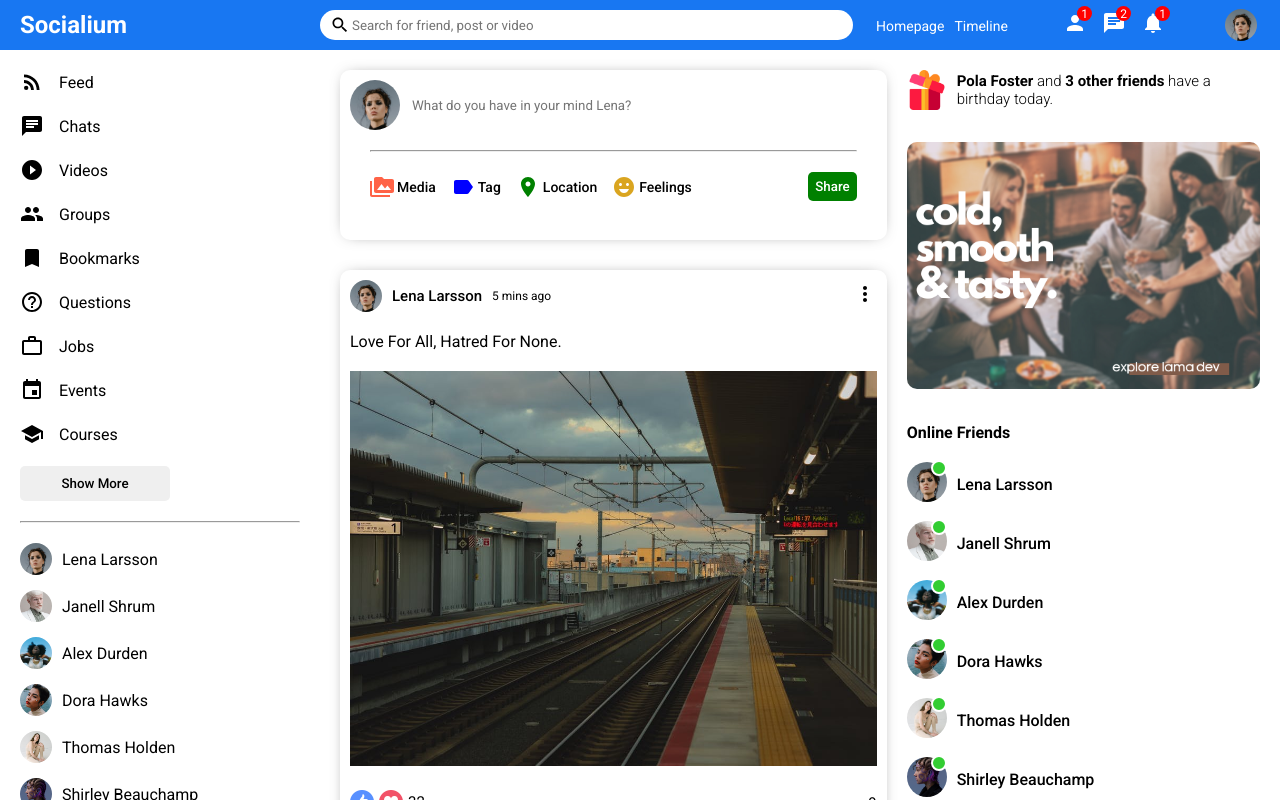
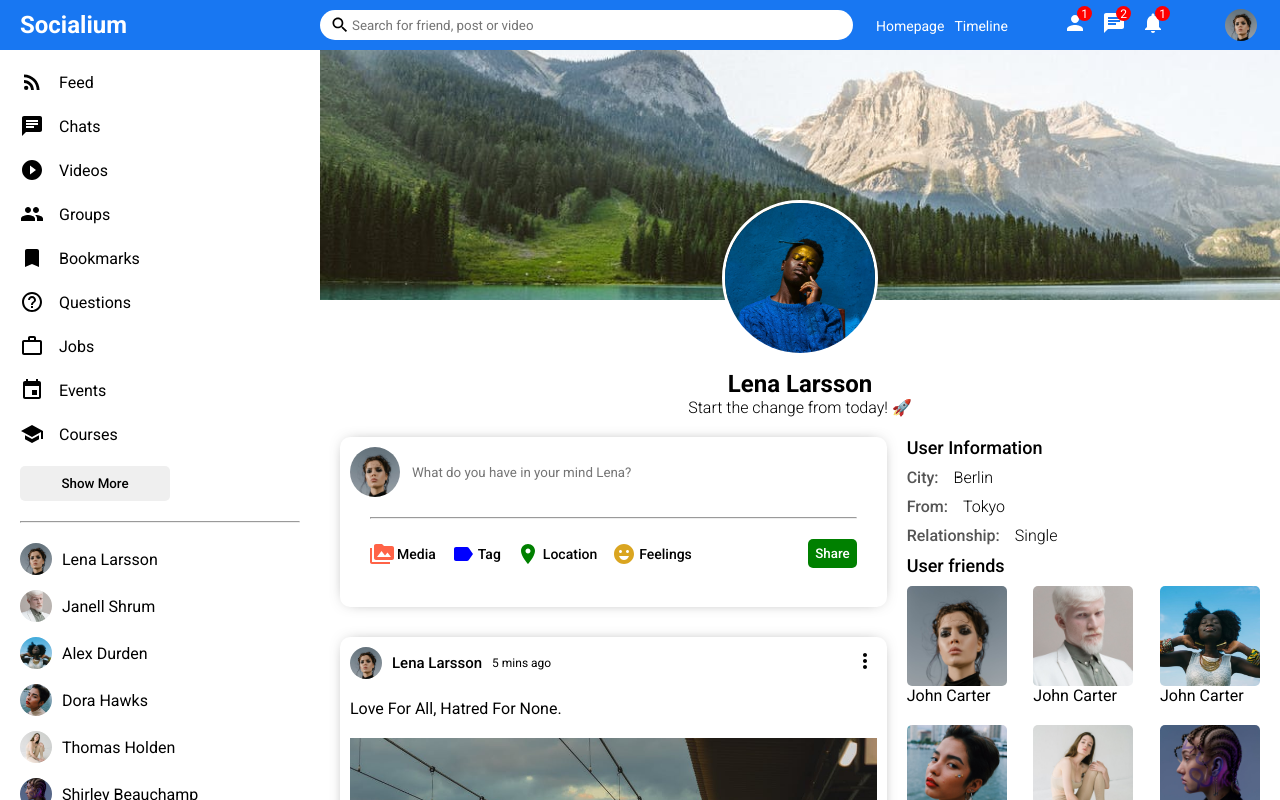
Before and after one commit to OzerOzturk/React-Social-Media-App, a React (Create React App) app: page / in a window 1280 px wide. Shown: the top 800 px of the page. Built offline with nearby package versions, Linux system fonts and the light colour scheme; a web font is replaced by a local one.

Commit message:
profile page completed.

```diff
--- a/src/App.js
+++ b/src/App.js
@@ -1,8 +1,14 @@
 import Home from "./pages/home/Home";
+import Profile from "./pages/profile/Profile";
 
 
 function App() {
-  return <Home/>
+  return (
+    <>
+      <Profile/>
+
+    </>
+  )
 }
 
 export default App;
--- a/src/components/rightbar/Rightbar.jsx
+++ b/src/components/rightbar/Rightbar.jsx
@@ -3,10 +3,11 @@
 import {Users} from "../../dummyData";
 import Online from '../online/Online';
 
-export default function Rightbar() {
-    return (
-        <div className='rightbar'>
-            <div className="rightbarWrapper">
+export default function Rightbar({profile}) {
+
+    const HomeRightbar = () => {
+        return(
+            <>
                 <div className="birthdayContainer">
                     <img className='birthdayImg' src="assets/gift.png" alt="" />
                     <span className="birthdayText"> <b>Pola Foster</b> and <b>3 other friends</b> have a birthday today.</span>
@@ -18,6 +19,63 @@
                         <Online key={u.id}  user={u} />
                     ))}
                 </ul>
+            </>
+        )
+    }
+
+    const ProfileRightbar = () => {
+        return (
+            <>
+                <h4 className='rightbarTitle' >User Information</h4>
+                <div className="rightbarInfo">
+                    <div className="rightbarInfoItem">
+                        <span className="rightbarInfoKey">City:</span>
+                        <span className="rightbarInfoValue">Berlin</span>
+                    </div>
+                    <div className="rightbarInfoItem">
+                        <span className="rightbarInfoKey">From:</span>
+                        <span className="rightbarInfoValue">Tokyo</span>
+                    </div>
+                    <div className="rightbarInfoItem">
+                        <span className="rightbarInfoKey">Relationship:</span>
+                        <span className="rightbarInfoValue">Single</span>
+                    </div>
+                    <h4 className='rightbarTitle' >User friends</h4>
+                    <div className="rightbarFollowings">
+                        <div className="rightbarFollowing">
+                            <img src="assets/person/1.jpeg" alt="" className="rightbarFollowingImg" />
+                            <span className="rightbarFollowingName">John Carter</span>
+                        </div>
+                        <div className="rightbarFollowing">
+                            <img src="assets/person/2.jpeg" alt="" className="rightbarFollowingImg" />
+                            <span className="rightbarFollowingName">John Carter</span>
+                        </div>
+                        <div className="rightbarFollowing">
+                            <img src="assets/person/3.jpeg" alt="" className="rightbarFollowingImg" />
+                            <span className="rightbarFollowingName">John Carter</span>
+                        </div>
+                        <div className="rightbarFollowing">
+                            <img src="assets/person/4.jpeg" alt="" className="rightbarFollowingImg" />
+                            <span className="rightbarFollowingName">John Carter</span>
+                        </div>
+                        <div className="rightbarFollowing">
+                            <img src="assets/person/5.jpeg" alt="" className="rightbarFollowingImg" />
+                            <span className="rightbarFollowingName">John Carter</span>
+                        </div>
+                        <div className="rightbarFollowing">
+                            <img src="assets/person/6.jpeg" alt="" className="rightbarFollowingImg" />
+                            <span className="rightbarFollowingName">John Carter</span>
+                        </div>
+                    </div>
+                </div>
+            </>
+        )
+    }
+
+    return (
+        <div className='rightbar'>
+            <div className="rightbarWrapper">
+                <ProfileRightbar/>
             </div>
         </div>
     )
--- a/src/components/rightbar/rightbar.css
+++ b/src/components/rightbar/rightbar.css
@@ -38,3 +38,47 @@
   margin: 0;
   list-style: none;
 }
+
+.rightbarTitle {
+  font-size: 18px;
+  font-weight: 500;
+  margin-bottom: 10px;
+}
+
+.rightbarInfo {
+  margin-bottom: 30px;
+}
+
+.rightbarInfoItem {
+  margin-bottom: 10px;
+}
+
+.rightbarInfoKey {
+  font-weight: 500;
+  margin-right: 15px;
+  color: #555;
+}
+
+.rightbarInfoValue {
+  font-weight: 300;
+}
+
+.rightbarFollowings {
+  display: flex;
+  flex-wrap: wrap;
+  justify-content: space-between;
+}
+
+.rightbarFollowing {
+  display: flex;
+  flex-direction: column;
+  margin-bottom: 20px;
+  cursor: pointer;
+}
+
+.rightbarFollowingImg {
+  width: 100px;
+  height: 100px;
+  object-fit: cover;
+  border-radius: 5px;
+}
--- /dev/null
+++ b/src/pages/profile/Profile.jsx
@@ -0,0 +1,34 @@
+import React from 'react'
+import "./profile.css"
+import Feed from '../../components/feed/Feed'
+import Rightbar from '../../components/rightbar/Rightbar'
+import Sidebar from '../../components/sidebar/Sidebar'
+import Topbar from '../../components/topbar/Topbar'
+
+export default function Profile() {
+    return (
+        <>
+            <Topbar/>
+            <div className="profile">
+                <Sidebar/>
+                <div className="profileRight">
+                    <div className="profileRightTop">
+                        <div className="profileCover">
+                            <img className='profileCoverImg' src="assets/post/3.jpeg" alt="" />
+                            <img className='profileUserImg' src="assets/person/7.jpeg" alt="" />
+                        </div>
+                        <div className="profileInfo">
+                            <h4 className='profileInfoName' >Lena Larsson</h4>
+                            <span className='profileInfoDesc' >Start the change from today! 🚀</span>
+                        </div>
+                    </div>
+                    <div className="profileRightBottom">
+                        <Feed/>
+                        <Rightbar profile/>
+                    </div>
+                </div>
+            </div>
+
+        </>
+    )
+}
--- /dev/null
+++ b/src/pages/profile/profile.css
@@ -0,0 +1,50 @@
+.profile {
+  display: flex;
+}
+
+.profileRight {
+  flex: 9;
+}
+
+.profileCover {
+  height: 320px;
+  position: relative;
+}
+
+.profileCoverImg {
+  width: 100%;
+  height: 250px;
+  object-fit: cover;
+}
+
+.profileUserImg {
+  width: 150px;
+  height: 150px;
+  border-radius: 50%;
+  object-fit: cover;
+  position: absolute;
+  left: 0;
+  right: 0;
+  margin: auto;
+  top: 150px;
+  border: 3px solid white;
+}
+
+.profileInfo {
+  display: flex;
+  flex-direction: column;
+  align-items: center;
+  justify-content: center;
+}
+
+.profileInfoName {
+  font-size: 24px;
+}
+
+.profileInfoDesc{
+    font-weight: 300;
+}
+
+.profileRightBottom {
+  display: flex;
+}
```
